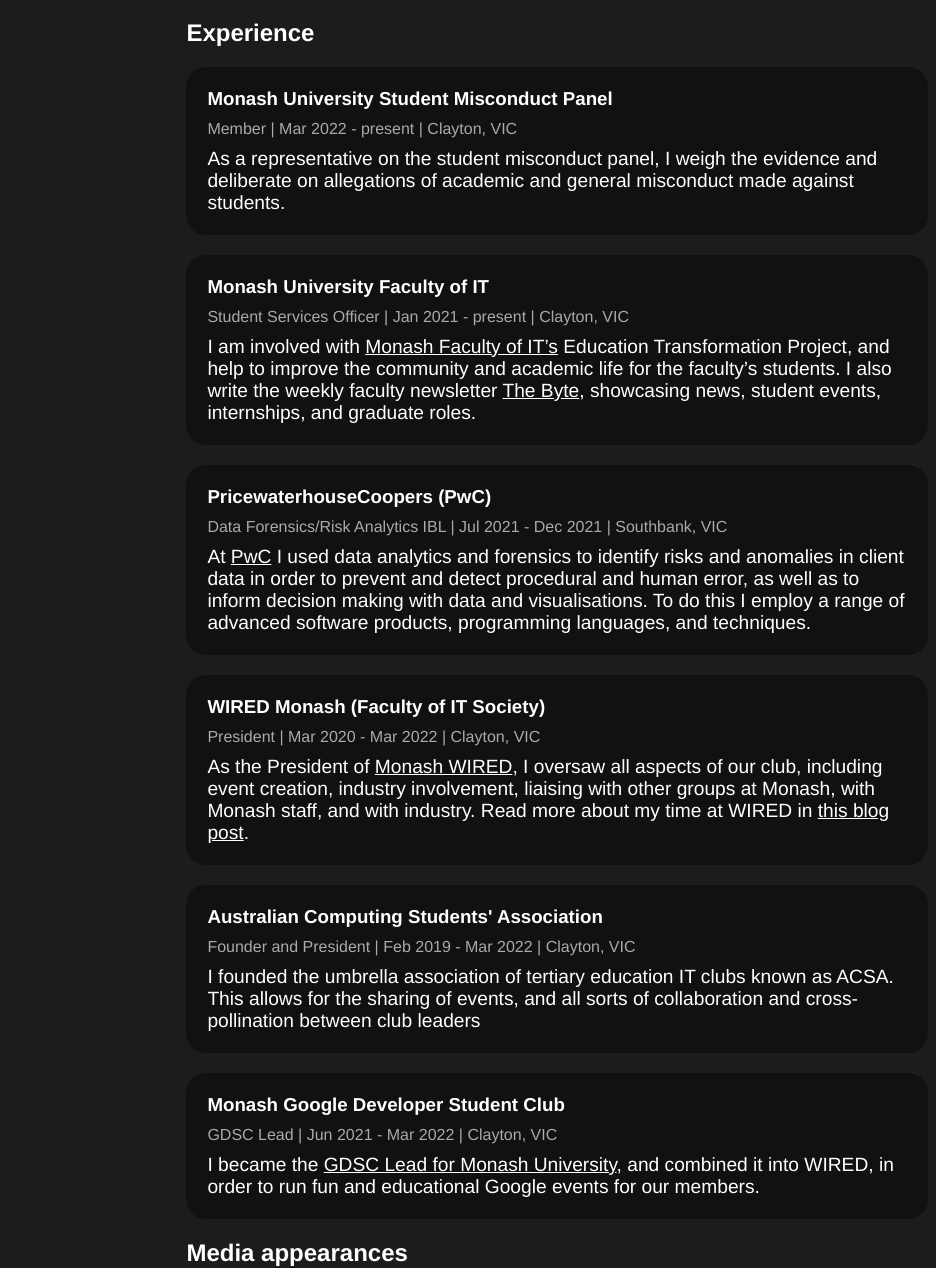
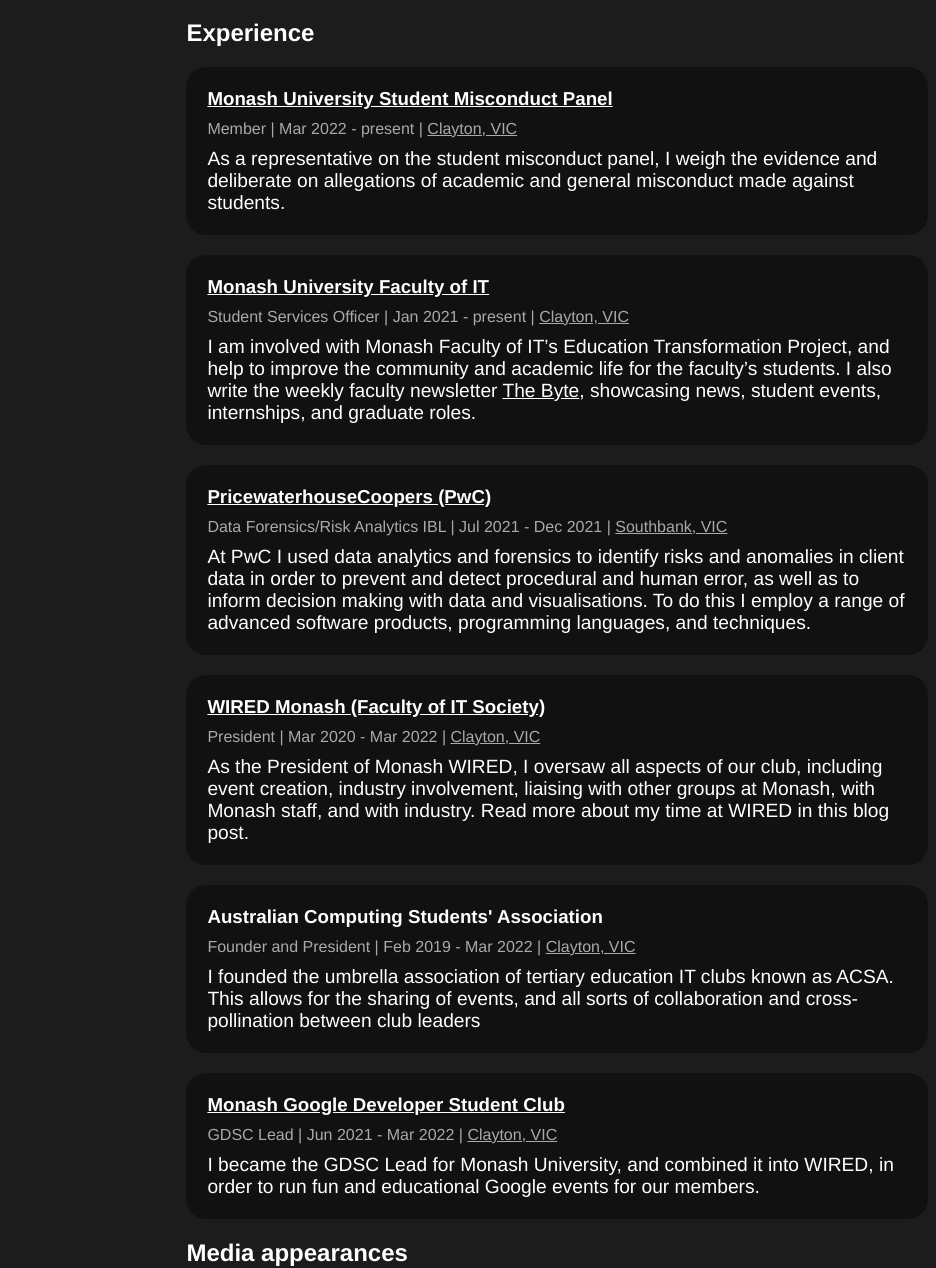
Before and after one commit to Coedice/website, a Jekyll site: the page built from about.html, in a window 1280 px wide. Shown: the part 423-1691 px from the top of the page, without its empty margins (160-1096 px from the left). Built offline with Jekyll 4.4.1, drawn with Linux system fonts in a browser that asks for light colours.

Commit message:
Add links to experience locations
- Split locations into suburb and state
- Make external links open in a new tab

```diff
--- a/_sass/about.scss
+++ b/_sass/about.scss
@@ -63,9 +63,11 @@
   }
 
   > .experienceMetaLine {
-	margin-bottom: 10px;
-	color: #aaaaaa;
-	font-size: 1em;
+	&, * {
+	  margin-bottom: 10px;
+	  color: #aaaaaa;
+	  font-size: 1em;
+	}
   }
 
   $padding: 20px;
--- a/about.html
+++ b/about.html
@@ -19,9 +19,9 @@
 	<h2>Experience</h2>
 	{% for experience in site.data.experiences.experiences %}
 		<div class="experienceItem" tabindex="0">
-			<h3>{{ experience.name }}</h3>
+			<h3>{% if experience.url %}<a href="{{ experience.url }}" target="_blank">{% endif %}{{ experience.name }}{% if experience.url %}</a>{% endif %}</h3>
 			<div class="experienceMetaLine">
-				{{ experience.role }} | {{ experience.start }} - {% if experience.end == nil %}present{% else %}{{ experience.end }}{% endif %} | {{ experience.location }}
+				{{ experience.role }} | {{ experience.start }} - {% if experience.end == nil %}present{% else %}{{ experience.end }}{% endif %} | <a href="{{ experience.locationUrl }}" target="_blank">{{ experience.suburb }}, {{ experience.state }}</a>
 			</div>
 			<p>{{ experience.description | markdownify }}</p>
 		</div>
@@ -29,7 +29,7 @@
 	<h2>Media appearances</h2>
 	<ul>
 		{% for mediaAppearance in site.data.mediaAppearances.mediaAppearances %}
-			<li tabindex="0">{{ mediaAppearance.mediaOrganisation }}: <a href="{{ mediaAppearance.url }}">{{ mediaAppearance.title }}</a></li>
+			<li tabindex="0">{{ mediaAppearance.mediaOrganisation }}: <a href="{{ mediaAppearance.url }}" target="_blank">{{ mediaAppearance.title }}</a></li>
 		{% endfor %}
 	</ul>
 </div>
```
Also changed, not shown: _data/experiences.yml (+27 -12 lines).
